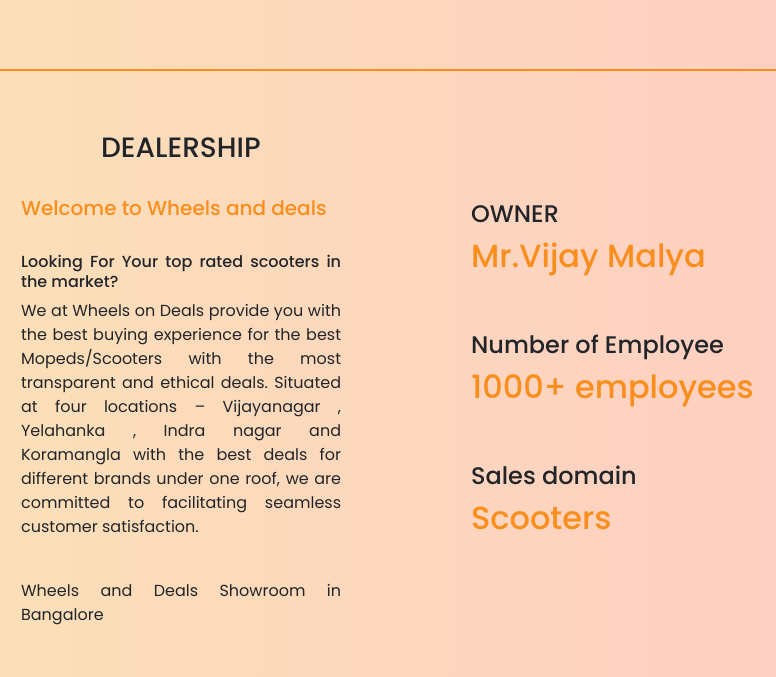
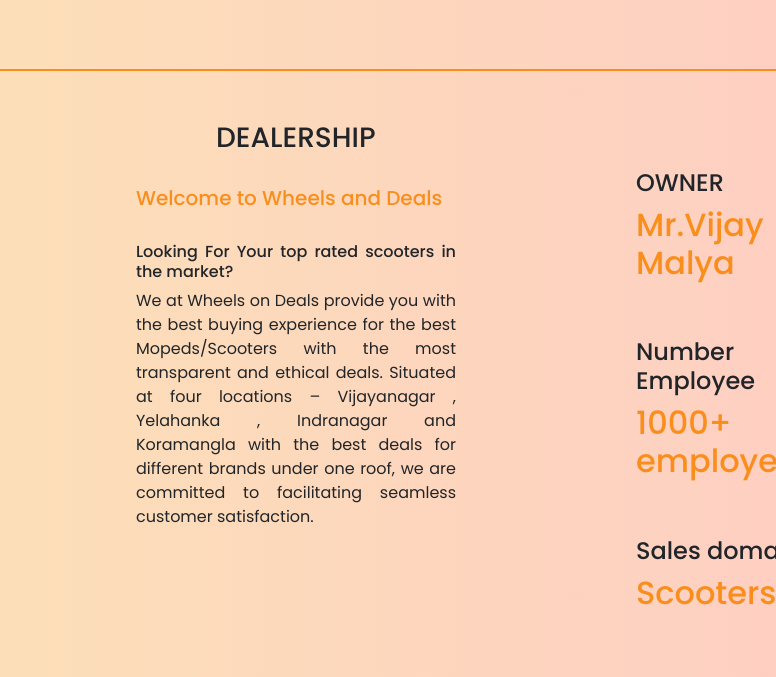
Before and after one commit to tejas-srinivas/2-WheelerSalesDB, a plain HTML site: page homepage/landing.html in a window 1280 px wide. Shown: the part 1180-1857 px from the top of the page, 504-1280 px from the left. Drawn offline with nearby package versions, Linux system fonts and the light colour scheme.

Commit message:
Ui Changes

```diff
--- a/homepage/landing.html
+++ b/homepage/landing.html
@@ -48,7 +48,7 @@
           </div>
         </div>
       </nav>
-      <div class="background" style="background: linear-gradient(to right, rgba(246,211,101,0.5), rgba(253,160,133,0.5));height:3500px;width:1520;margin-top:-10px;">
+      <div class="background" style="background: linear-gradient(to right, rgba(246,211,101,0.5), rgba(253,160,133,0.5));height:3500px;margin-top:-10px;">
       <br>
       <br>
       <br>
@@ -118,21 +118,19 @@
       <div class="about-us">
         <div class="border2"></div>
         <div class="about-us wheels">
-          <img src="logo.png" style="width:500px;height:200px;">
+          <img src="logo.png" style="width:500px;height:200px;" >
         </div>
-        <div class="a col-md-3 col-xm-6">
+          <div class="a col-md-3 col-xm-6" style="margin-left: 640px; margin-top: -150px;">
               <h3>DEALERSHIP</h3>
           </br>
-            <h5 style="color:#f98e1d">Welcome to Wheels and deals</h5>
+              <h5 style="color:#f98e1d">Welcome to Wheels and Deals</h5>
           </br>
                 <h6>Looking  For Your top rated scooters in the market?</h6>
-              <p>We at Wheels on Deals  provide you with the best buying experience for  the best  Mopeds/Scooters  with the most transparent and ethical deals. Situated at four locations – Vijayanagar , Yelahanka , Indra nagar and Koramangla with the best deals for different  brands  under one roof, we are committed to facilitating seamless customer satisfaction.</p>
+                <p>We at Wheels on Deals  provide you with the best buying experience for  the best  Mopeds/Scooters  with the most transparent and ethical deals. Situated at four locations – Vijayanagar , Yelahanka , Indranagar and Koramangla with the best deals for different brands under one roof, we are committed to facilitating seamless customer satisfaction.</p>
           </br>
-              <p>
-              Wheels and Deals Showroom in Bangalore
-              </p>
+
           </div>
-        <div class="about-us owner">
+          <div class="about-us owner" style="margin-left: 1140px; margin-top: -400px;">
             <h4> OWNER</h4>
             <h2 style="color:#f98e1d">Mr.Vijay Malya</h2>
           </br>
```
Also changed, not shown: homepage/style.css (line endings or trailing spaces). Lines whose indentation alone changed are shown as unchanged.
